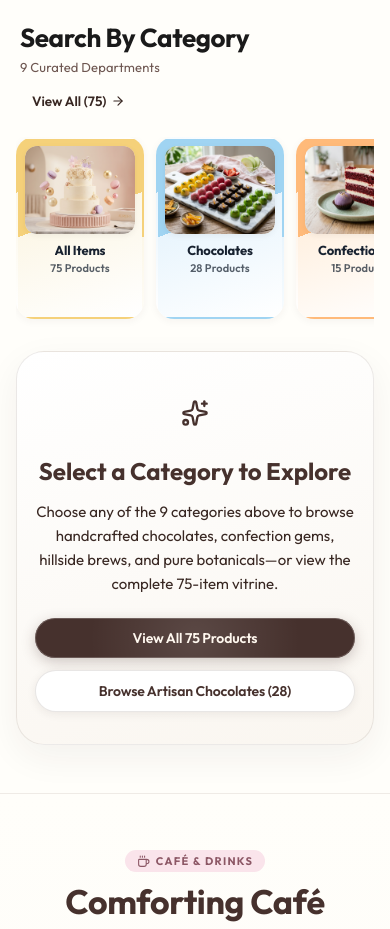
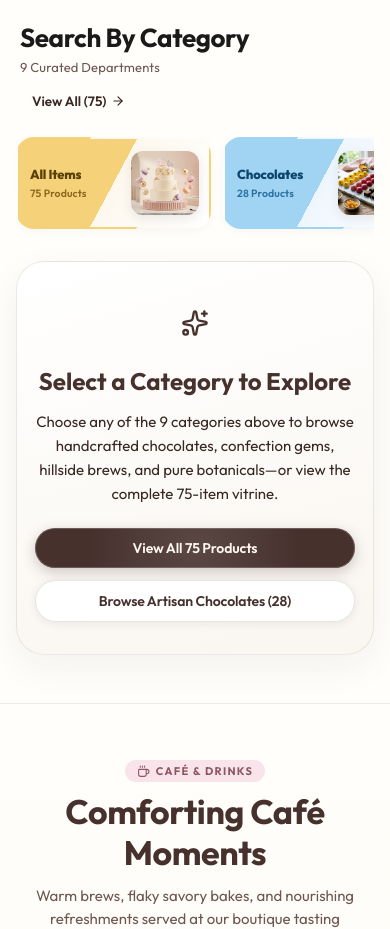
Before and after one commit to fuzziecoder/tr-choco, a React (Vite) app: page / in a window 390 px wide. Shown: the part 8880-9809 px from the top of the page. Built offline with nearby package versions, Linux system fonts and the light colour scheme; a web font is replaced by a local one.

Commit message:
Refine catalogue layout and responsive styling

```diff
--- a/src/components/CatalogueSection.tsx
+++ b/src/components/CatalogueSection.tsx
@@ -321,17 +321,6 @@ export const CatalogueSection: React.FC<CatalogueSectionProps> = ({
                   isSelected ? "Currently selected." : "Click to view products."
                 }`}
               >
-                <div className="category-card-visual" aria-hidden="true">
-                  <img
-                    src={cat.image}
-                    alt={cat.alt}
-                    loading="lazy"
-                    decoding="async"
-                    width={150}
-                    height={100}
-                  />
-                </div>
-
                 <div className="category-card-content">
                   <div className="category-card-header-line">
                     <h4 className="category-card-title">{cat.name}</h4>
@@ -345,6 +334,17 @@ export const CatalogueSection: React.FC<CatalogueSectionProps> = ({
                   <span className="category-card-count">
                     {count} {count === 1 ? "Product" : "Products"}
                   </span>
+                </div>
+
+                <div className="category-card-visual" aria-hidden="true">
+                  <img
+                    src={cat.image}
+                    alt={cat.alt}
+                    loading="lazy"
+                    decoding="async"
+                    width={120}
+                    height={90}
+                  />
                 </div>
               </button>
             );
--- a/src/styles/global.css
+++ b/src/styles/global.css
@@ -1889,13 +1889,13 @@ img {
   transform: translateY(-1px);
 }
 
-/* 5-in-Row-1, 4-in-Row-2 Category Grid on Desktop */
+/* 5-in-Row-1, 4-in-Row-2 Category Grid on Desktop (Horizontal Small View) */
 .shop-by-category-grid {
   display: grid;
   grid-template-columns: repeat(10, minmax(0, 1fr));
   gap: 16px;
   width: 100%;
-  max-width: 1240px;
+  max-width: 1360px;
   margin: 0 auto;
   box-sizing: border-box;
 }
@@ -1903,17 +1903,17 @@ img {
 .category-showcase-card {
   position: relative;
   border-radius: 18px;
-  height: 204px;
-  display: flex;
-  flex-direction: column;
-  align-items: center;
-  justify-content: flex-start;
-  padding: 10px 10px 14px 10px;
+  height: 106px;
+  display: flex;
+  flex-direction: row;
+  align-items: center;
+  justify-content: space-between;
+  padding: 12px 14px 12px 16px;
   overflow: hidden;
   cursor: pointer;
   border: 2px solid transparent;
-  text-align: center;
-  box-shadow: 0 2px 8px rgba(56, 39, 34, 0.05);
+  text-align: left;
+  box-shadow: 0 2px 10px rgba(56, 39, 34, 0.04);
   transition: transform 0.25s cubic-bezier(0.16, 1, 0.3, 1),
               box-shadow 0.25s cubic-bezier(0.16, 1, 0.3, 1),
               border-color 0.2s ease;
@@ -1940,106 +1940,116 @@ img {
 
 .category-showcase-card:hover {
   transform: translateY(-3px);
-  box-shadow: 0 8px 18px rgba(56, 39, 34, 0.1);
+  box-shadow: 0 8px 20px rgba(56, 39, 34, 0.09);
 }
 
 .category-showcase-card.is-active {
   border-color: var(--dark-cocoa);
-  box-shadow: 0 0 0 1px var(--dark-cocoa), 0 8px 20px rgba(56, 39, 34, 0.14);
-}
-
-/* Diagonal Split Themes Matching Reference Image (9 Categories) */
+  box-shadow: 0 0 0 1.5px var(--dark-cocoa), 0 8px 22px rgba(56, 39, 34, 0.12);
+}
+
+/* Diagonal Split Themes Matching Reference Image (Horizontal Cards) */
 .category-showcase-card.theme-all {
-  background: linear-gradient(160deg, #f5d17a 0%, #f5d17a 44%, #fcf7e8 44%, #ffffff 100%);
+  background: linear-gradient(118deg, #f5d17a 0%, #f5d17a 50%, #fdf8ee 50%, #ffffff 100%);
 }
 
 .category-showcase-card.theme-blue {
-  background: linear-gradient(160deg, #a0d4f2 0%, #a0d4f2 44%, #e9f5fd 44%, #ffffff 100%);
+  background: linear-gradient(118deg, #a0d4f2 0%, #a0d4f2 50%, #eef6fd 50%, #ffffff 100%);
 }
 
 .category-showcase-card.theme-peach {
-  background: linear-gradient(160deg, #ffba7a 0%, #ffba7a 44%, #fff1e2 44%, #ffffff 100%);
+  background: linear-gradient(118deg, #ffba7a 0%, #ffba7a 50%, #fff4e8 50%, #ffffff 100%);
 }
 
 .category-showcase-card.theme-rose {
-  background: linear-gradient(160deg, #f9a8be 0%, #f9a8be 44%, #fdf0f4 44%, #ffffff 100%);
+  background: linear-gradient(118deg, #f9a8be 0%, #f9a8be 50%, #fdf1f5 50%, #ffffff 100%);
 }
 
 .category-showcase-card.theme-coral {
-  background: linear-gradient(160deg, #f89e90 0%, #f89e90 44%, #feece8 44%, #ffffff 100%);
+  background: linear-gradient(118deg, #f89e90 0%, #f89e90 50%, #feeee9 50%, #ffffff 100%);
 }
 
 .category-showcase-card.theme-sand {
-  background: linear-gradient(160deg, #dfc2a8 0%, #dfc2a8 44%, #f7f2ed 44%, #ffffff 100%);
+  background: linear-gradient(118deg, #dfc2a8 0%, #dfc2a8 50%, #f8f3ef 50%, #ffffff 100%);
 }
 
 .category-showcase-card.theme-honey {
-  background: linear-gradient(160deg, #f6c873 0%, #f6c873 44%, #fef8eb 44%, #ffffff 100%);
+  background: linear-gradient(118deg, #f6c873 0%, #f6c873 50%, #fef9ed 50%, #ffffff 100%);
 }
 
 .category-showcase-card.theme-mint {
-  background: linear-gradient(160deg, #7adab2 0%, #7adab2 44%, #e6faf1 44%, #ffffff 100%);
+  background: linear-gradient(118deg, #7adab2 0%, #7adab2 50%, #eafbf3 50%, #ffffff 100%);
 }
 
 .category-showcase-card.theme-lavender {
-  background: linear-gradient(160deg, #c4b5e6 0%, #c4b5e6 44%, #f4f0fc 44%, #ffffff 100%);
-}
-
-.category-card-visual {
-  position: relative;
-  width: 100%;
-  height: 108px;
-  border-radius: 12px;
-  overflow: hidden;
-  display: flex;
-  align-items: center;
+  background: linear-gradient(118deg, #c4b5e6 0%, #c4b5e6 50%, #f5f1fc 50%, #ffffff 100%);
+}
+
+/* Theme-matched typography matching the reference image */
+.category-showcase-card.theme-all .category-card-title { color: #5a4106; }
+.category-showcase-card.theme-all .category-card-count { color: #7a580c; }
+.category-showcase-card.theme-all .category-active-indicator { color: #5a4106; }
+
+.category-showcase-card.theme-blue .category-card-title { color: #0d466e; }
+.category-showcase-card.theme-blue .category-card-count { color: #176094; }
+.category-showcase-card.theme-blue .category-active-indicator { color: #0d466e; }
+
+.category-showcase-card.theme-peach .category-card-title { color: #6e3410; }
+.category-showcase-card.theme-peach .category-card-count { color: #8f4618; }
+.category-showcase-card.theme-peach .category-active-indicator { color: #6e3410; }
+
+.category-showcase-card.theme-rose .category-card-title { color: #6e1c36; }
+.category-showcase-card.theme-rose .category-card-count { color: #912b4c; }
+.category-showcase-card.theme-rose .category-active-indicator { color: #6e1c36; }
+
+.category-showcase-card.theme-coral .category-card-title { color: #6e2316; }
+.category-showcase-card.theme-coral .category-card-count { color: #8f3223; }
+.category-showcase-card.theme-coral .category-active-indicator { color: #6e2316; }
+
+.category-showcase-card.theme-sand .category-card-title { color: #543926; }
+.category-showcase-card.theme-sand .category-card-count { color: #735037; }
+.category-showcase-card.theme-sand .category-active-indicator { color: #543926; }
+
+.category-showcase-card.theme-honey .category-card-title { color: #5e4107; }
+.category-showcase-card.theme-honey .category-card-count { color: #7d590d; }
+.category-showcase-card.theme-honey .category-active-indicator { color: #5e4107; }
+
+.category-showcase-card.theme-mint .category-card-title { color: #0f5235; }
+.category-showcase-card.theme-mint .category-card-count { color: #1a704b; }
+.category-showcase-card.theme-mint .category-active-indicator { color: #0f5235; }
+
+.category-showcase-card.theme-lavender .category-card-title { color: #42296a; }
+.category-showcase-card.theme-lavender .category-card-count { color: #5d3d91; }
+.category-showcase-card.theme-lavender .category-active-indicator { color: #42296a; }
+
+.category-card-content {
+  display: flex;
+  flex-direction: column;
+  align-items: flex-start;
   justify-content: center;
-  background: rgba(255, 255, 255, 0.5);
-  margin-bottom: 8px;
-  flex-shrink: 0;
-  box-shadow: 0 2px 6px rgba(0, 0, 0, 0.05);
-}
-
-.category-card-visual img {
-  width: 100%;
-  height: 100%;
-  object-fit: cover;
-  border-radius: 10px;
-  transition: transform 0.35s cubic-bezier(0.16, 1, 0.3, 1);
-}
-
-.category-showcase-card:hover .category-card-visual img {
-  transform: scale(1.06);
-}
-
-.category-card-content {
-  display: flex;
-  flex-direction: column;
-  align-items: center;
-  justify-content: center;
-  text-align: center;
+  text-align: left;
   gap: 3px;
-  width: 100%;
+  flex: 1;
+  min-width: 0;
   z-index: 2;
+  padding-right: 4px;
 }
 
 .category-card-header-line {
   display: flex;
   align-items: center;
-  justify-content: center;
-  gap: 4px;
+  gap: 5px;
   width: 100%;
 }
 
 .category-card-title {
   font-family: var(--font-sans);
   font-size: 15px;
-  font-weight: 700;
-  color: #182230;
-  line-height: 1.25;
+  font-weight: 750;
+  line-height: 1.2;
   margin: 0;
-  letter-spacing: -0.01em;
-  text-align: center;
+  letter-spacing: -0.015em;
+  text-align: left;
   display: -webkit-box;
   -webkit-line-clamp: 2;
   line-clamp: 2;
@@ -2049,18 +2059,42 @@ img {
 }
 
 .category-active-indicator {
-  color: var(--dark-cocoa);
   display: inline-flex;
   align-items: center;
   flex-shrink: 0;
 }
 
 .category-card-count {
-  font-size: 12px;
+  font-size: 11.5px;
   font-weight: 600;
-  color: rgba(24, 34, 48, 0.72);
   letter-spacing: 0.01em;
-  text-align: center;
+  text-align: left;
+  opacity: 0.85;
+}
+
+.category-card-visual {
+  position: relative;
+  width: 86px;
+  height: 80px;
+  display: flex;
+  align-items: center;
+  justify-content: center;
+  flex-shrink: 0;
+  z-index: 1;
+  margin-left: 8px;
+}
+
+.category-card-visual img {
+  width: 100%;
+  height: 100%;
+  object-fit: cover;
+  border-radius: 12px;
+  box-shadow: 0 4px 12px rgba(0, 0, 0, 0.08);
+  transition: transform 0.35s cubic-bezier(0.16, 1, 0.3, 1);
+}
+
+.category-showcase-card:hover .category-card-visual img {
+  transform: scale(1.06);
 }
 
 /* Initial Prompt (Shown when no category is selected on initial load) */
--- a/src/styles/responsive.css
+++ b/src/styles/responsive.css
@@ -44,12 +44,13 @@
   }
 
   .category-showcase-card {
-    height: 198px;
-    padding: 8px 8px 12px 8px;
+    height: 102px;
+    padding: 10px 12px 10px 14px;
   }
 
   .category-card-visual {
-    height: 104px;
+    width: 78px;
+    height: 72px;
   }
 
   .category-card-title {
@@ -57,7 +58,7 @@
   }
 
   .category-card-count {
-    font-size: 11.5px;
+    font-size: 11px;
   }
 
   .catalogue-grid {
@@ -90,16 +91,18 @@
   }
 
   .category-showcase-card {
-    flex: 0 0 135px;
-    width: 135px;
-    height: 188px;
+    flex: 0 0 215px;
+    width: 215px;
+    height: 96px;
     scroll-snap-align: start;
-    padding: 8px 8px 12px 8px;
+    padding: 10px 12px 10px 14px;
     grid-column: auto !important;
   }
 
   .category-card-visual {
-    height: 94px;
+    width: 74px;
+    height: 70px;
+    margin-left: 6px;
   }
 
   .category-card-title {
@@ -107,7 +110,7 @@
   }
 
   .category-card-count {
-    font-size: 11.5px;
+    font-size: 11px;
   }
 }
 
@@ -448,14 +451,15 @@
 /* Large Phones & Compact Tablets (<= 600px) */
 @media (max-width: 600px) {
   .category-showcase-card {
-    flex: 0 0 128px;
-    width: 128px;
-    height: 182px;
-    padding: 7px 7px 10px 7px;
+    flex: 0 0 195px;
+    width: 195px;
+    height: 92px;
+    padding: 8px 10px 8px 12px;
   }
 
   .category-card-visual {
-    height: 88px;
+    width: 68px;
+    height: 64px;
   }
 
   .category-card-title {
@@ -463,7 +467,7 @@
   }
 
   .category-card-count {
-    font-size: 11px;
+    font-size: 10.5px;
   }
 
   .shop-by-category-header {
```
